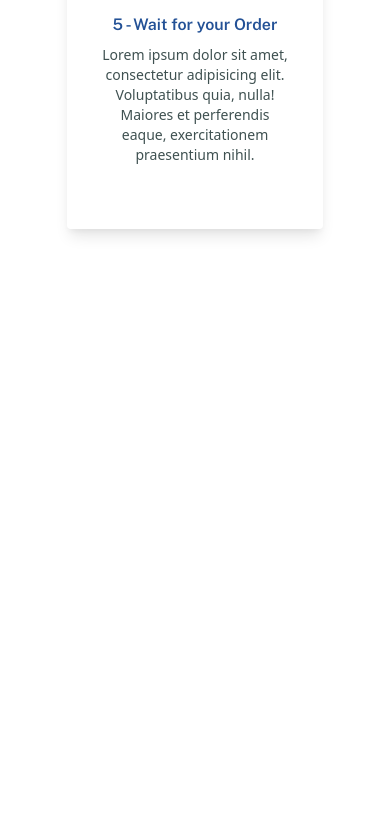
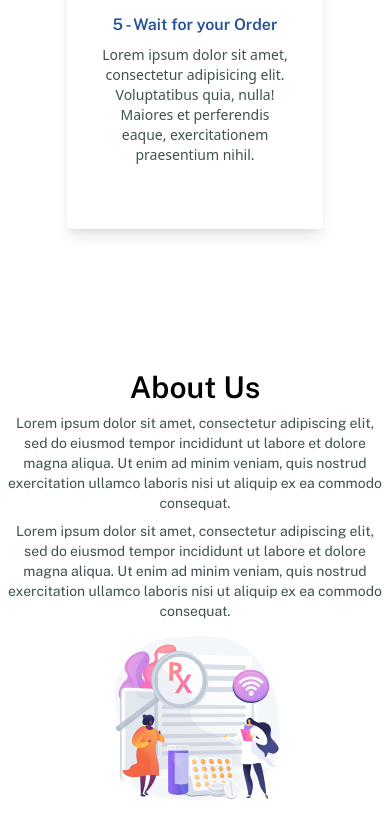
Before and after one commit to eleazarTorres-ect/pharma, a React (Create React App) app: page / in a window 390 px wide. Shown: the part 2269-3108 px from the top of the page. Before the commit the page ends 2558 px from the top, so only its background shows below. Built offline with nearby package versions, Linux system fonts and the light colour scheme.

Commit message:
Add About Us Section and mobile responsive

```diff
--- /dev/null
+++ b/src/components/aboutUsSection/AboutUsContainer.jsx
@@ -0,0 +1,18 @@
+import LeftContainer from "./LeftContainer";
+import RightContainer from "./RightContainer";
+
+const AboutUsContainer = () => {
+  return (
+    <div
+      className="h-auto lg:screenFromNav  w-full flex flex-col-reverse sm:flex-row justify-between
+                py-20 sm:py-20
+                px-2 sm:px-24 md:px-24 lg:px-48"
+      id="home"
+    >
+      <LeftContainer />
+      <RightContainer />
+    </div>
+  );
+};
+
+export default AboutUsContainer;
--- /dev/null
+++ b/src/components/aboutUsSection/LeftContainer.jsx
@@ -0,0 +1,12 @@
+import Logo1 from "../../assets/img/pharma-06.svg";
+const LeftContainer = () => {
+  return (
+    <div className=" flex flex-wrap w-full lg:w-1/2 content-center justify-center">
+      <div className="flex flex-grow flex-wrap content-center justify-center">
+        <img className="h-48 lg:h-full" src={Logo1} />
+      </div>
+    </div>
+  );
+};
+
+export default LeftContainer;
--- /dev/null
+++ b/src/components/aboutUsSection/RightContainer.jsx
@@ -0,0 +1,27 @@
+import Logo1 from "../../assets/img/asset001.svg";
+const RightContainer = () => {
+  return (
+    <div className="flex flex-wrap content-center w-full lg:w-1/2">
+      <div>
+        <div className="public_semibold text-3xl text-center md:text-right">
+          About Us
+        </div>
+
+        <div className="public_regular mt-2 text-sm text-pharma-B-300 text-center md:text-right">
+          Lorem ipsum dolor sit amet, consectetur adipiscing elit, sed do
+          eiusmod tempor incididunt ut labore et dolore magna aliqua. Ut enim ad
+          minim veniam, quis nostrud exercitation ullamco laboris nisi ut
+          aliquip ex ea commodo consequat.
+        </div>
+        <div className="public_regular mt-2 text-sm text-pharma-B-300 text-center md:text-right">
+          Lorem ipsum dolor sit amet, consectetur adipiscing elit, sed do
+          eiusmod tempor incididunt ut labore et dolore magna aliqua. Ut enim ad
+          minim veniam, quis nostrud exercitation ullamco laboris nisi ut
+          aliquip ex ea commodo consequat.
+        </div>
+      </div>
+    </div>
+  );
+};
+
+export default RightContainer;
--- a/src/containers/HomeContainer.jsx
+++ b/src/containers/HomeContainer.jsx
@@ -1,4 +1,5 @@
 import React, { Component } from "react";
+import AboutUsContainer from "../components/aboutUsSection/AboutUsContainer";
 import BannerContainer from "../components/bannerSection/BannerContainer";
 import GeneralFlowContainer from "../components/generalFlowSection/GeneralFlowContainer";
 import NavigationBar from "../components/navigationSection/NavigationBar";
@@ -13,6 +14,9 @@ const HomeContainer = () => {
       <section className="flex content-center justify-between w-full">
         <GeneralFlowContainer />
       </section>
+      <section className="flex content-center justify-between w-full">
+        <AboutUsContainer />
+      </section>
     </React.Fragment>
   );
 };
```
